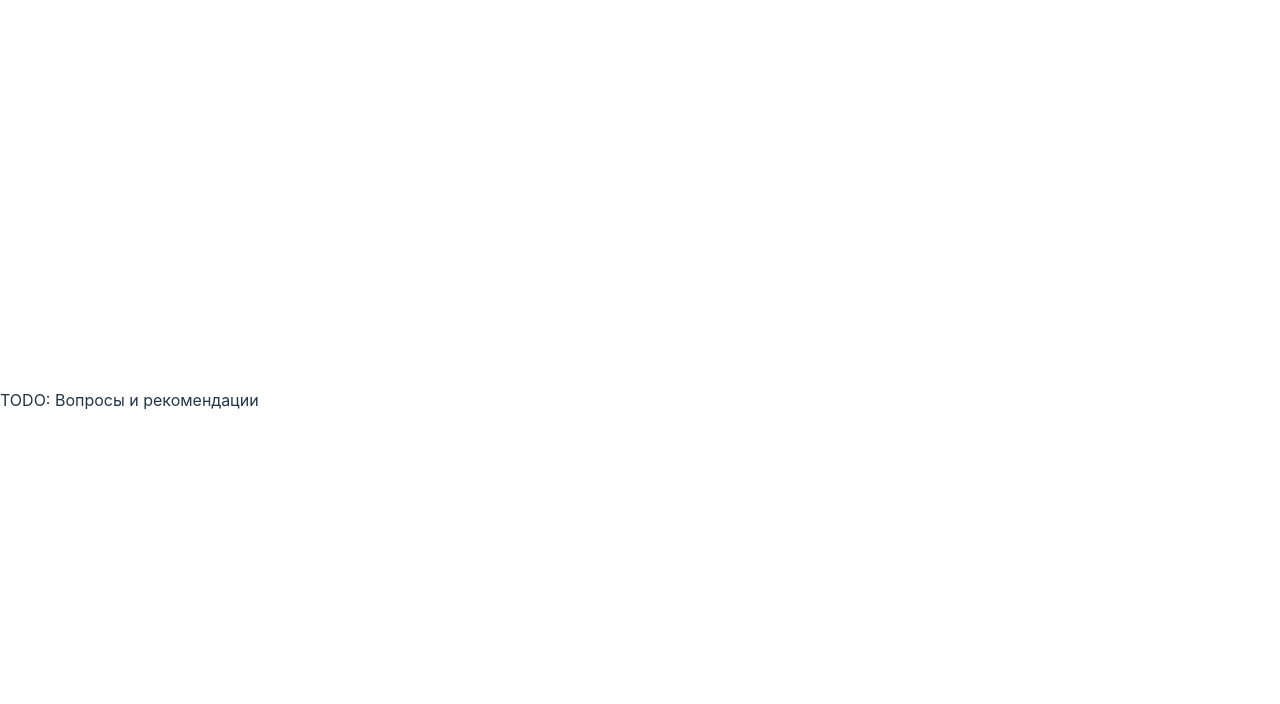
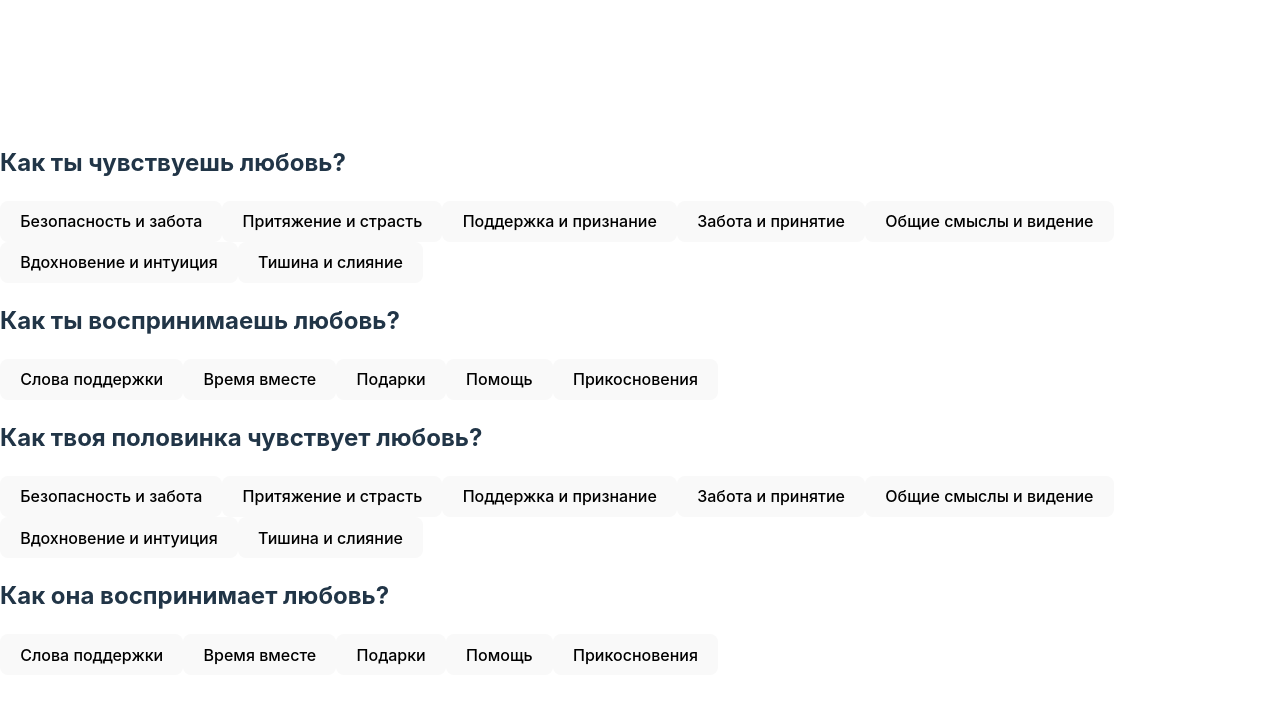
Before and after one commit to YuryReut/love-2-vows, a React (Vite) app: page / in a window 1280 px wide. Both pictures are taken after a click on the button "Начать". Shown: the top 704 px of the page. Built offline with nearby package versions, Linux system fonts and the light colour scheme.

Commit message:
Update App.tsx

```diff
--- a/src/react-app/App.tsx
+++ b/src/react-app/App.tsx
@@ -7,6 +7,29 @@ const startButtonText = "Начать";
 
 const copyrightText =
   "Сервис бесплатный. Основан на разработках non profit R&D проекта Now You Can See love и запатентованой программе Чакроскоп.";
+
+const q1 = "Как ты чувствуешь любовь?";
+const q2 = "Как ты воспринимаешь любовь?";
+const q3 = "Как твоя половинка чувствует любовь?";
+const q4 = "Как она воспринимает любовь?";
+
+const chakraOptions = [
+  "Безопасность и забота",
+  "Притяжение и страсть",
+  "Поддержка и признание",
+  "Забота и принятие",
+  "Общие смыслы и видение",
+  "Вдохновение и интуиция",
+  "Тишина и слияние"
+];
+
+const loveLanguages = [
+  "Слова поддержки",
+  "Время вместе",
+  "Подарки",
+  "Помощь",
+  "Прикосновения"
+];
 
 export default function App() {
   const [started, setStarted] = useState(false);
@@ -25,7 +48,63 @@ export default function App() {
           <p className="mt-10 text-xs text-gray-500 max-w-xs">{copyrightText}</p>
         </>
       ) : (
-        <div className="text-gray-500">TODO: Вопросы и рекомендации</div>
+        <div className="space-y-8 max-w-xl w-full">
+          <div>
+            <h2 className="text-lg font-semibold mb-4">{q1}</h2>
+            <div className="flex flex-wrap justify-center gap-2">
+              {chakraOptions.map((text, idx) => (
+                <button
+                  key={idx}
+                  className="px-4 py-2 bg-white border rounded-full hover:bg-gray-100"
+                >
+                  {text}
+                </button>
+              ))}
+            </div>
+          </div>
+
+          <div>
+            <h2 className="text-lg font-semibold mb-4">{q2}</h2>
+            <div className="flex flex-wrap justify-center gap-2">
+              {loveLanguages.map((text, idx) => (
+                <button
+                  key={idx}
+                  className="px-4 py-2 bg-white border rounded-full hover:bg-gray-100"
+                >
+                  {text}
+                </button>
+              ))}
+            </div>
+          </div>
+
+          <div>
+            <h2 className="text-lg font-semibold mb-4">{q3}</h2>
+            <div className="flex flex-wrap justify-center gap-2">
+              {chakraOptions.map((text, idx) => (
+                <button
+                  key={"p" + idx}
+                  className="px-4 py-2 bg-white border rounded-full hover:bg-gray-100"
+                >
+                  {text}
+                </button>
+              ))}
+            </div>
+          </div>
+
+          <div>
+            <h2 className="text-lg font-semibold mb-4">{q4}</h2>
+            <div className="flex flex-wrap justify-center gap-2">
+              {loveLanguages.map((text, idx) => (
+                <button
+                  key={"pl" + idx}
+                  className="px-4 py-2 bg-white border rounded-full hover:bg-gray-100"
+                >
+                  {text}
+                </button>
+              ))}
+            </div>
+          </div>
+        </div>
       )}
     </div>
   );
```
